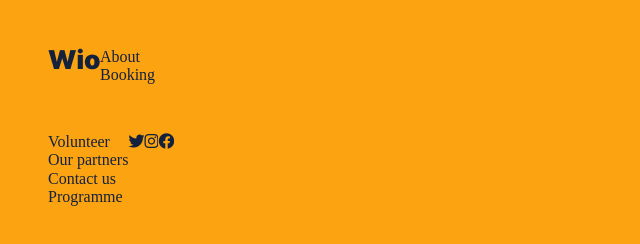
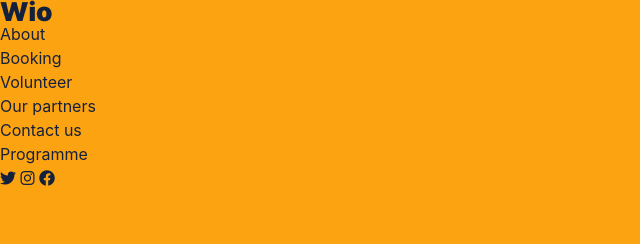
Before and after one commit to tssa017/watch_it_outside, a plain HTML site: page index.html in a window 1280 px wide. Shown: the whole page, without its empty margins (0-640 px from the left). Drawn offline with Linux system fonts and the light colour scheme.

Commit message:
:lipstick: initialise tailwindcss

```diff
--- a/index.html
+++ b/index.html
@@ -5,7 +5,7 @@
         <meta name="viewport" content="width=device-width, initial-scale=1.0" />
         <link rel="shortcut icon" type="image/png" href="./src/img/logo.png" />
         <title>Watch it outside Boston edition</title>
-        <link rel="stylesheet" href="./src/css/input.css" />
+        <link rel="stylesheet" href="./dist/output.css" />
         <link
             rel="stylesheet"
             href="https://cdn.jsdelivr.net/npm/@fortawesome/fontawesome-free@6.2.1/css/all.min.css"
@@ -14,40 +14,40 @@
     </head>
     <body>
         <!-- HEADER SECTION -->
-        <header class="header">
+        <header>
             <a href="./index.html">
                 <img
-                    class="logo-pc"
                     src="./src/img/logo.png"
                     alt="Watch it outside Boston edition logo"
                 />
             </a>
-            <nav class="header-nav">
-                <ul class="nav-list">
-                    <li class="nav-list-item">
+            <nav>
+                <ul class="list-none hover:list-disc"">
+                    <li>
                         <a href="./pages/about.html">About</a>
                     </li>
-                    <li class="nav-list-item">
+                    <li>
                         <a href="./pages/booking.html">Booking</a>
                     </li>
                 </ul>
             </nav>
         </header>
         <!-- END HEADER SECTION -->
+
         <!-- FOOTER SECTION -->
-        <footer class="footer">
-            <nav class="header-nav">
-                <ul class="nav-list">
-                    <li class="nav-list-item">
+        <footer>
+            <nav>
+                <ul>
+                    <li>
                         <a href="./pages/volunteer.html">Volunteer</a>
                     </li>
-                    <li class="nav-list-item">
+                    <li>
                         <a href="./pages/partners.html">Our partners</a>
                     </li>
-                    <li class="nav-list-item">
+                    <li>
                         <a href="./pages/contact.html">Contact us</a>
                     </li>
-                    <li class="nav-list-item">
+                    <li>
                         <a href="./pages/programme.html">Programme</a>
                     </li>
                 </ul>
--- a/src/css/input.css
+++ b/src/css/input.css
@@ -1,18 +1,17 @@
-/* IMPORTS */
+/* Imports */
 @tailwind base;
 @tailwind components;
 @tailwind utilities;
 @import './normalize.css';
-/* @import url('https://fonts.googleapis.com/'); */
+@import url('https://fonts.googleapis.com/css2?family=Inter:wght@100;200;300;400;500;600;700;800;900&display=swap');
 
-/* GLOBAL */
+/* Global styles */
 :root {
     --primary-color: #fca311;
     --secondary-color: #d9d9d9;
     --tertiary-color: #14213d;
 }
 
-*,
 ::before,
 ::after {
     margin: 0;
@@ -22,7 +21,7 @@
 }
 
 body {
-    /* font-family: #;  */
+    font-family: 'Inter', sans-serif;
     background-color: var(--primary-color);
     color: var(--tertiary-color);
 }
@@ -35,52 +34,3 @@ a {
 img {
     object-fit: cover;
 }
-
-/* HEADER */
-.header {
-    display: flex;
-    margin: 3rem;
-}
-
-/* .logo-pc {
-    width: 100px;
-}
-
-.logo-mobile {
-    display: none;
-} */
-
-/* @media screen and (max-width: 768px) {
-    .header {
-        flex-direction: column;
-        margin: 0;
-    }
-
-    .logo-pc {
-        display: none;
-    }
-
-    .logo-mobile {
-        display: block;
-        margin-top: 20px;
-        width: 160px;
-        height: 80px;
-    }
-} */
-
-/* END HEADER */
-
-/* FOOTER */
-.footer {
-    display: flex;
-    margin: 3rem;
-}
-
-/* @media screen and (max-width: 768px) {
-    .footer {
-        flex-direction: column;
-        margin: 0;
-    }
-} */
-
-/* END FOOTER */
--- a/tailwind.config.js
+++ b/tailwind.config.js
@@ -1,6 +1,6 @@
 /** @type {import('tailwindcss').Config} */
 module.exports = {
-    content: ['./src/**/*.{html,js}'],
+    content: ['./**/*.{html,js}'],
     theme: {
         extend: {},
     },
```
Also changed, not shown: dist/output.css.
